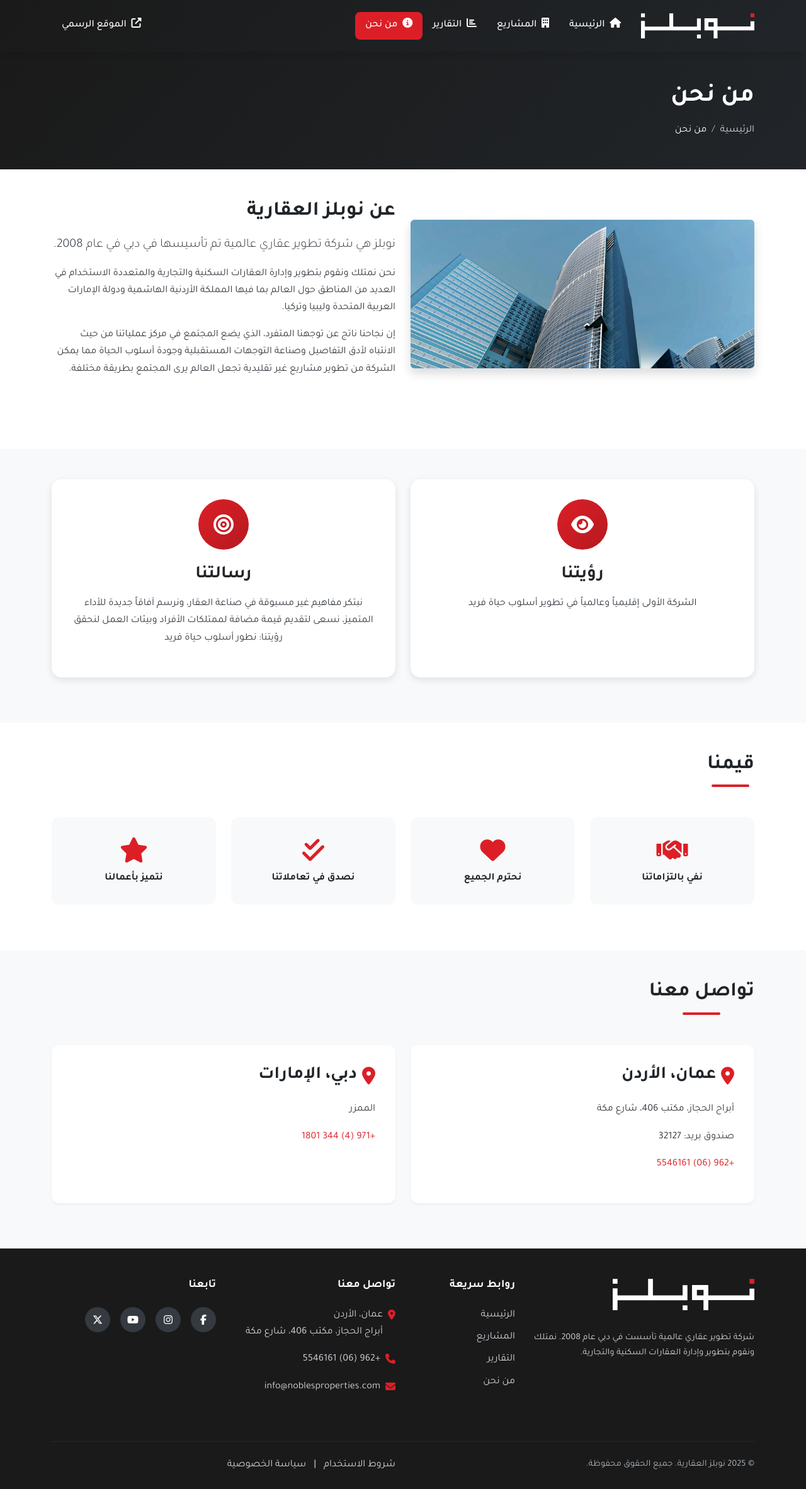
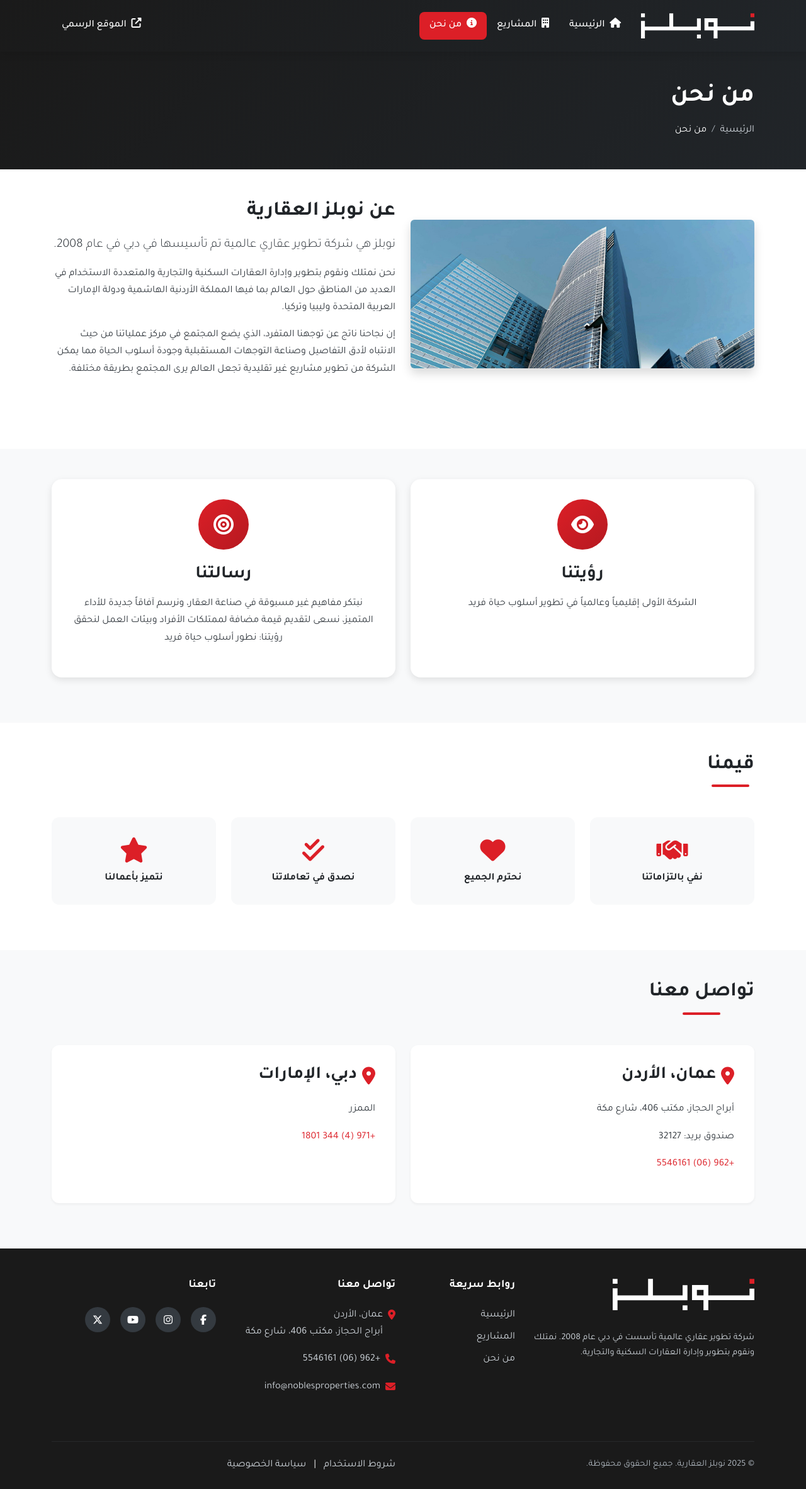
Before and after one commit to 24-45/noblesproperties, a Flask app: page /about in a window 1280 px wide. Shown: the whole page at 63% size. Run offline with Flask 3, Linux system fonts and the light colour scheme; some libraries are stand-ins or nearby versions.

Commit message:
إزالة زر التقارير من شريط التنقل والفوتر

```diff
--- a/templates/base.html
+++ b/templates/base.html
@@ -55,11 +55,6 @@
                         </a>
                     </li>
                     <li class="nav-item">
-                        <a class="nav-link {% if request.endpoint == 'reports' %}active{% endif %}" href="{{ url_for('reports') }}">
-                            <i class="fas fa-chart-bar"></i> التقارير
-                        </a>
-                    </li>
-                    <li class="nav-item">
                         <a class="nav-link {% if request.endpoint == 'about' %}active{% endif %}" href="{{ url_for('about') }}">
                             <i class="fas fa-info-circle"></i> من نحن
                         </a>
@@ -100,7 +95,6 @@
                     <ul class="footer-links">
                         <li><a href="{{ url_for('index') }}">الرئيسية</a></li>
                         <li><a href="{{ url_for('projects') }}">المشاريع</a></li>
-                        <li><a href="{{ url_for('reports') }}">التقارير</a></li>
                         <li><a href="{{ url_for('about') }}">من نحن</a></li>
                     </ul>
                 </div>
```
